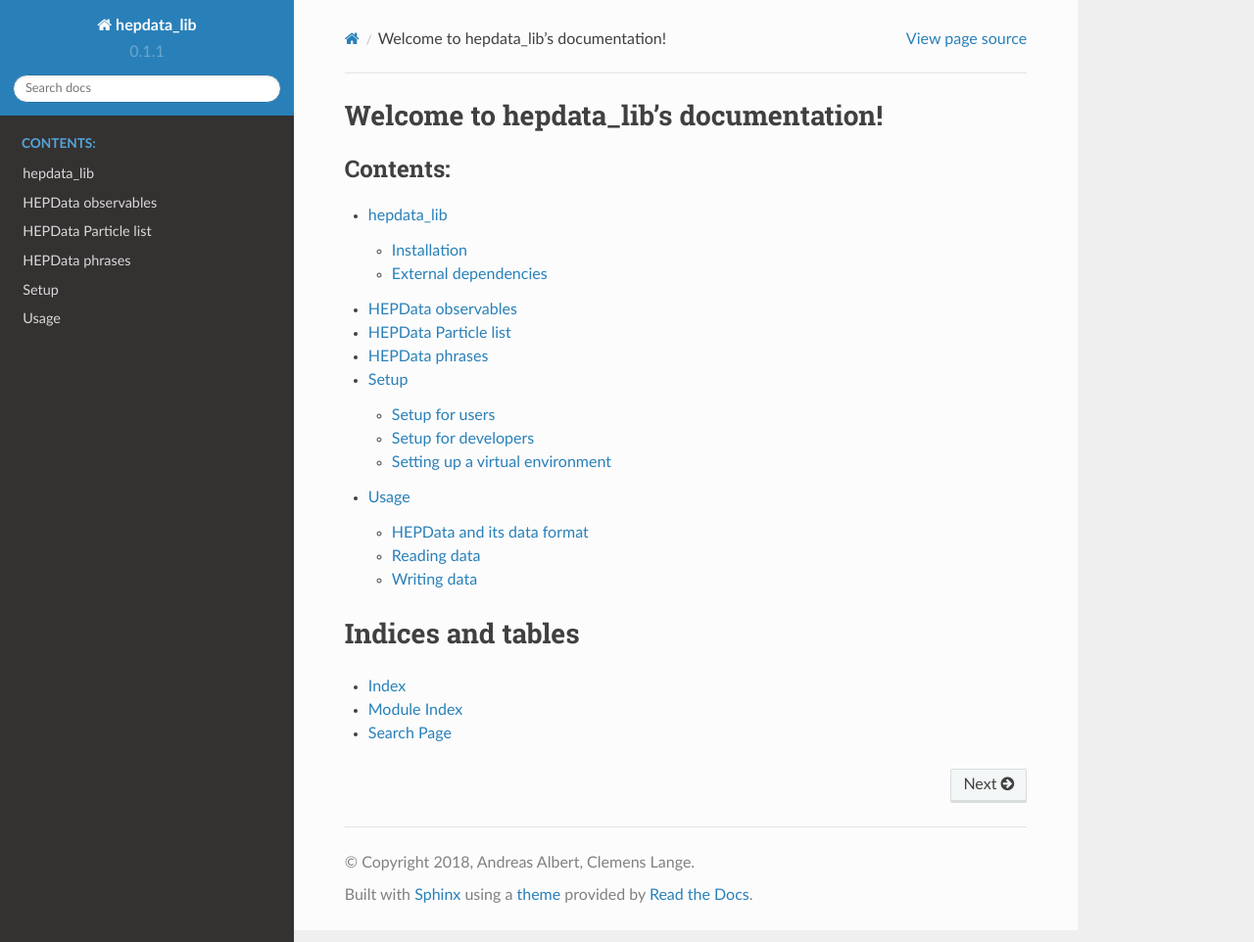
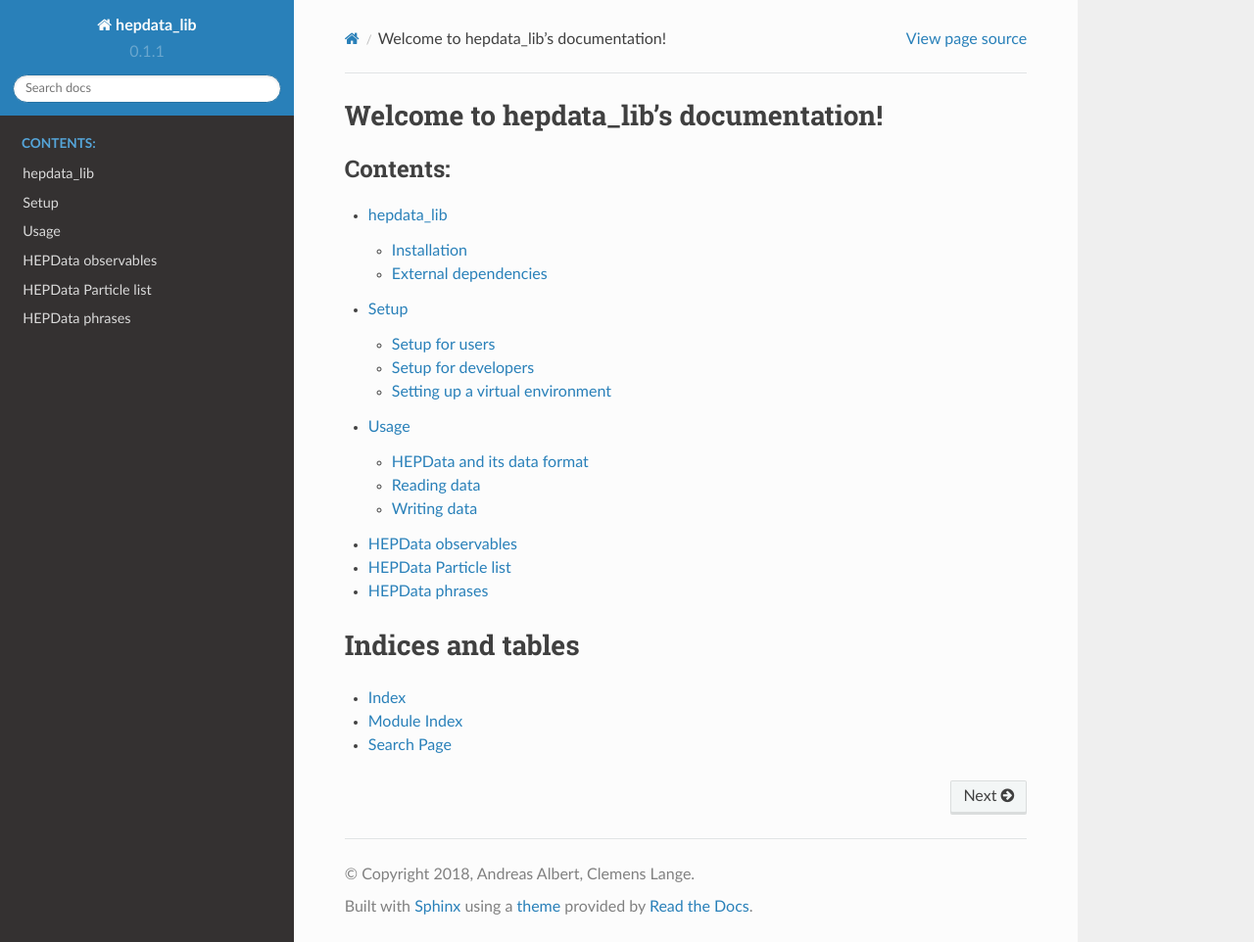
Before and after one commit to HEPData/hepdata_lib, a Sphinx documentation site: the page built from docs/index.rst, in a window 1280 px wide and 962 px high. Shown: the whole window at 98% size. Built offline with Sphinx 7.4.7 and the Read the Docs theme 2.0.0, drawn with Linux system fonts in a browser that asks for light colours; part of the change alters nothing that is shown.

```diff
--- a/docs/index.rst
+++ b/docs/index.rst
@@ -11,7 +11,18 @@ Welcome to hepdata_lib's documentation!
    :caption: Contents:
    :glob:
 
-   *
+
+   README
+   setup
+   usage
+
+   observables
+   partlist
+   phrases
+
+
+
+
 
 Indices and tables
 ==================
```
